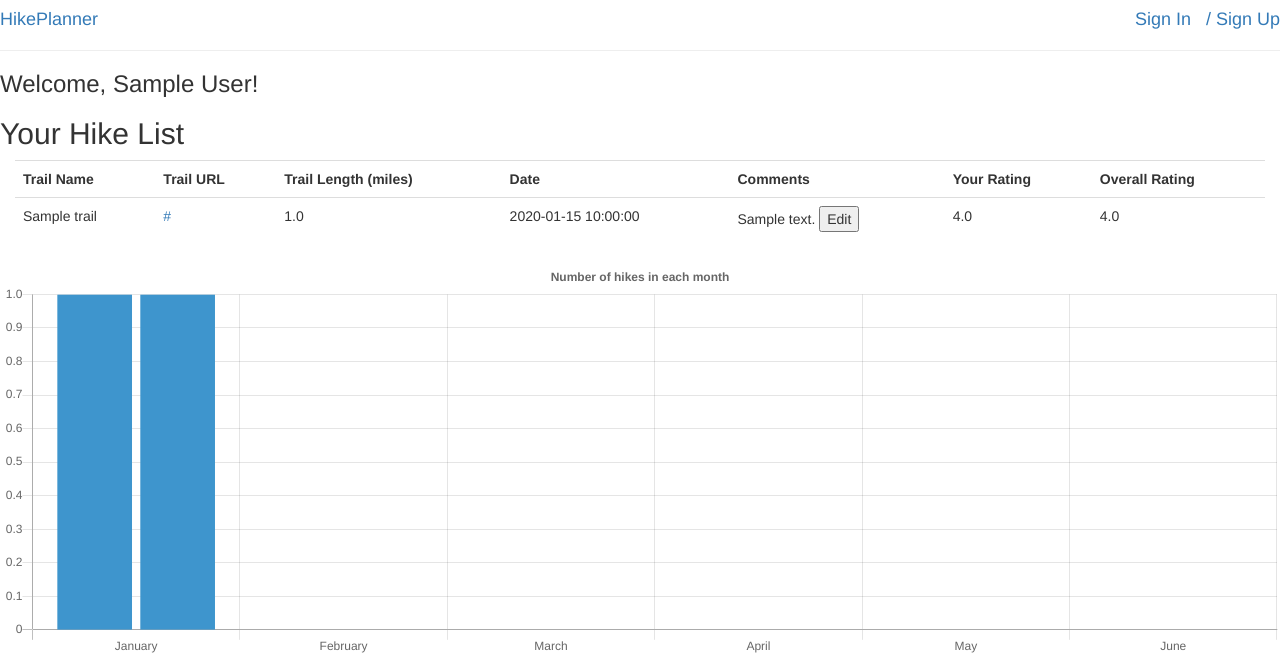
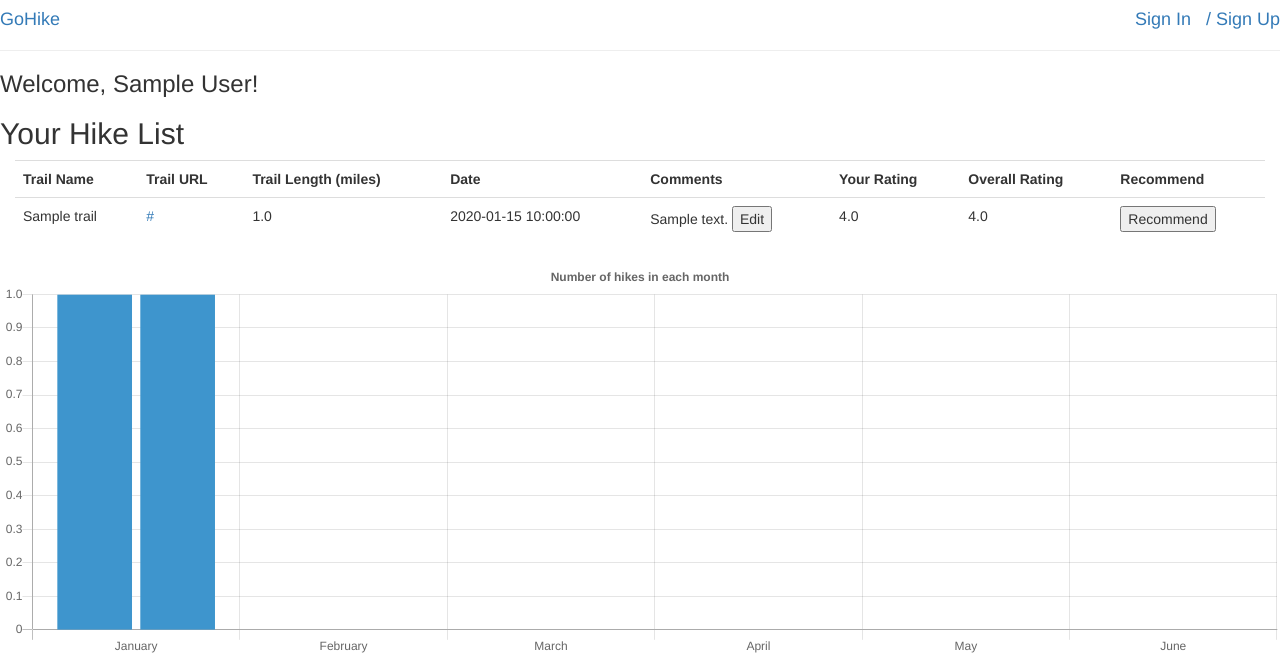
Before and after one commit to nt-git/GoHike, a Flask app: page /users/1 in a window 1280 px wide. Shown: the top 659 px of the page. Run offline with Flask 2, Linux system fonts and the light colour scheme; tables that the repository leaves empty hold one stand-in row (values such as "Sample post"); some libraries are stand-ins or nearby versions.

Commit message:
Adding Recommendation

```diff
--- a/templates/base.html
+++ b/templates/base.html
@@ -1,14 +1,14 @@
 <!doctype html>
 <html>
 <head>
-  <title>HikePlanner</title>
+  <title>GoHike</title>
   <link href="https://maxcdn.bootstrapcdn.com/bootstrap/3.3.7/css/bootstrap.min.css" rel="stylesheet">
 
 </head>
 
 <body>
   <h4>
-    <a href="/">HikePlanner</a>
+    <a href="/">GoHike</a>
     <span class="logout" style="float:right">
         {%if "id" not in session %}
             <a href="/SignIn">Sign In</a> &nbsp; <a href="/SignUp">/ Sign Up</a>
--- a/templates/search_results.html
+++ b/templates/search_results.html
@@ -80,6 +80,7 @@
         position: i,
         map: map,
         title: '{{ num_results[i].get('name') }}'
+
         });
 
         {% endfor %}
--- a/templates/user_detail.html
+++ b/templates/user_detail.html
@@ -22,6 +22,7 @@
                     <th>Comments</th>
                     <th>Your Rating</th>
                     <th>Overall Rating</th>
+                    <th>Recommend</th>
                 </tr>
 
                 {% for usertrail in user.usertrails %}
@@ -71,6 +72,8 @@
                         {% endfor%} </td>
 
                     <td>{{ usertrail.rating }}</td>
+
+                    <td><button class="recommend-it" data-trail-id="{{ usertrail.trail.trail_id }}" > Recommend </button></td>
 
                 </tr>
                 {% endfor %}
```
Also changed, not shown: model.py (line endings or trailing spaces).
